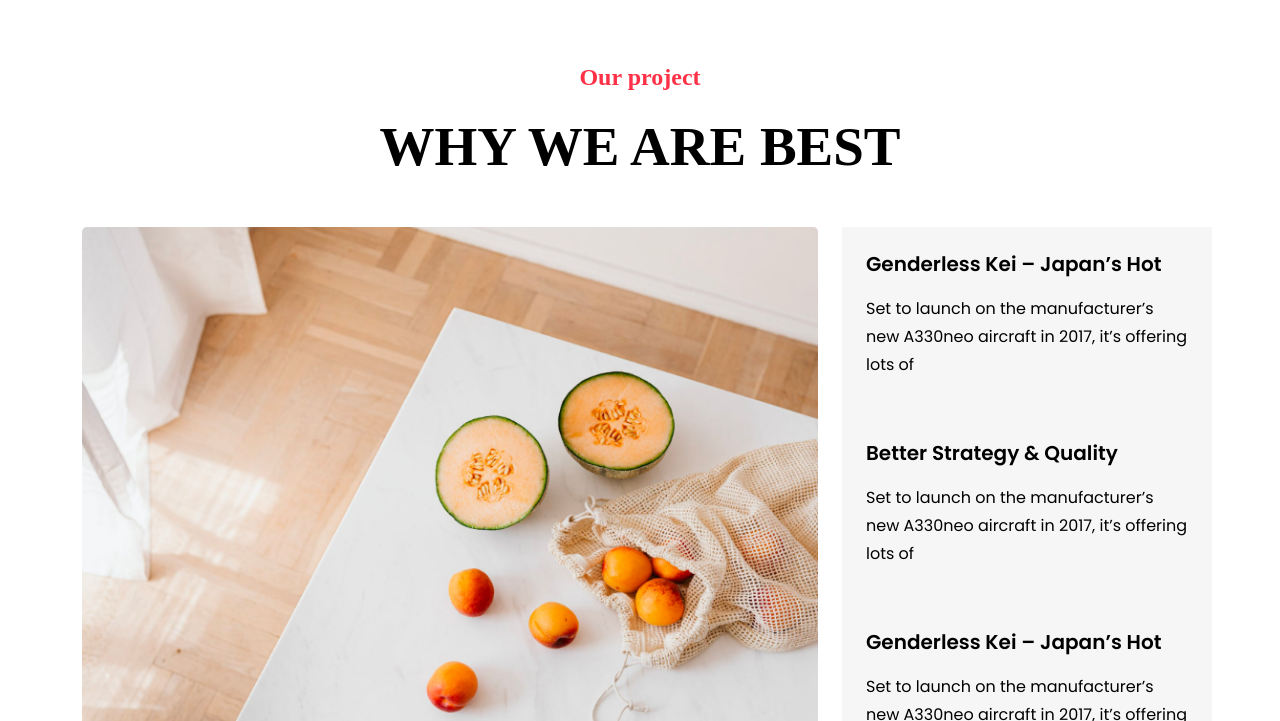
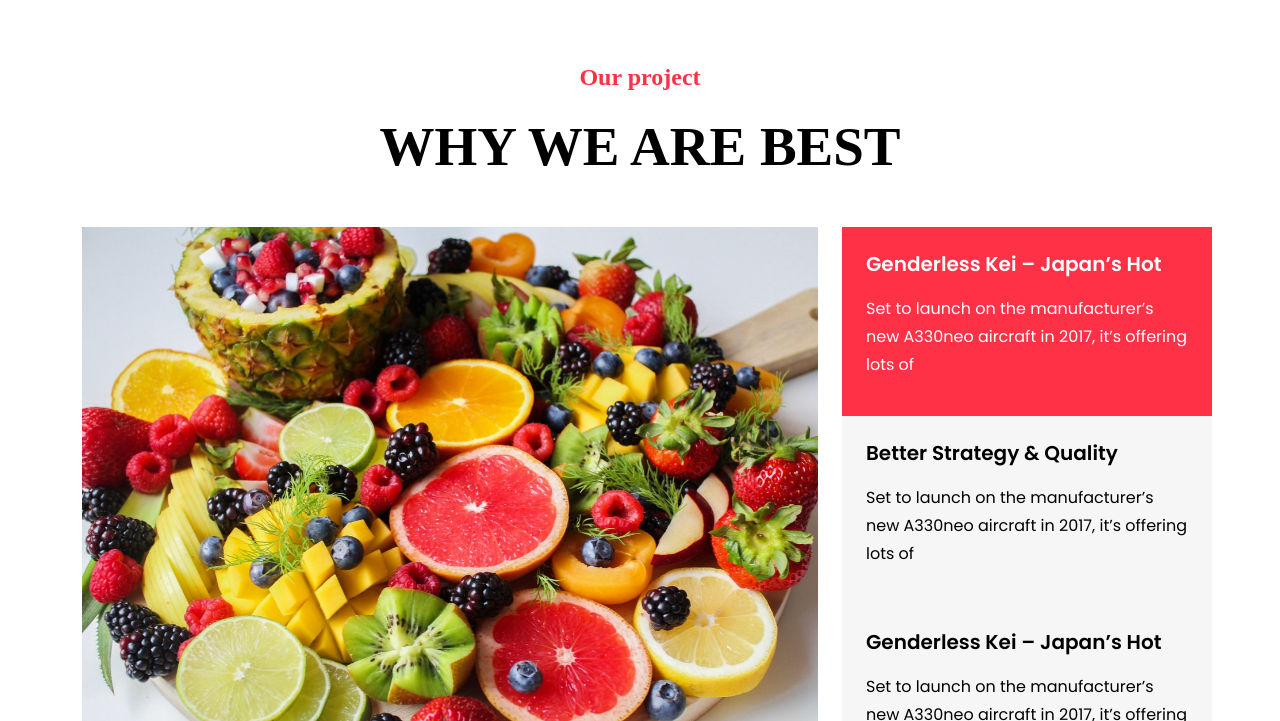
Before and after one commit to Rahul-N-a-n-d-a/Fyle-Assignment, a plain HTML site: page index.html in a window 1280 px wide. Both pictures are taken after a click on the element 1027 px from the left and 2553 px from the top of the page. Shown: the part 2232-2953 px from the top of the page. Drawn offline with nearby package versions, Linux system fonts and the light colour scheme; a web font is replaced by a local one.

Commit message:
made project section dynamic

```diff
--- a/index.html
+++ b/index.html
@@ -143,7 +143,7 @@
             <div class="project-details mt-5">
                 <div class="row">
                     <div class="col-md-8">
-                        <img id="project-img" src="./Assets/Images/image2.png" alt="project-image">
+                        <img id="project-img" src="" alt="project-image">
                     </div>
                     <div class="col-md-4 ">
                         <div class="project-text" id="first-image">
--- a/script.js
+++ b/script.js
@@ -0,0 +1,19 @@
+$(document).ready(function () {
+    function activeProject(element) {
+        $('.project-text').removeClass('active-project');
+        element.addClass('active-project');
+    }
+    $('#first-image').on('click', function () {
+        $('#project-img').attr('src', './Assets/Images/image1.jpg');
+        activeProject($(this));
+    });
+    $('#second-image').on('click', function () {
+        $('#project-img').attr('src', './Assets/Images/image2.png');
+        activeProject($(this));
+    });
+    $('#third-image').on('click', function () {
+        $('#project-img').attr('src', './Assets/Images/image3.jpg');
+        activeProject($(this));
+    });
+    $('#second-image').click();
+});
```
